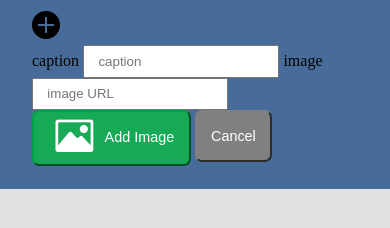
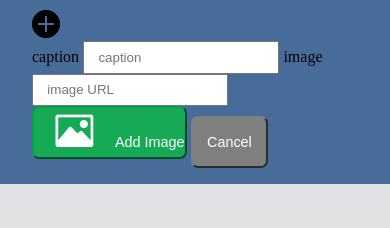
Before and after one commit to alexhidalgo/Day-28, a plain HTML site: page homework/index.html in a window 390 px wide. Drawn offline with nearby package versions, Linux system fonts and the light colour scheme; no server answers.

Commit message:
Added reset stylesheet to try and solve media query issue

```diff
--- a/homework/index.html
+++ b/homework/index.html
@@ -6,6 +6,8 @@
 	<link rel="stylesheet" href="styles/main.css">
 	<link rel="stylesheet" href="http://code.ionicframework.com/ionicons/2.0.1/css/ionicons.min.css">
 </head>
+	<link rel="stylesheet" href="styles/reset.css">
+
 <body ng-app='app'>
 	<div ng-controller="HttpCtrl">
 
@@ -18,13 +20,13 @@
 				<input placeholder="caption" type="text" ng-model="caption">
 				<label>image</label>
 				<input placeholder="image URL" type="text" ng-model="image">
-				<button class="submit-button" type="submit" ng-click="sendData(caption, image)"><i class="icon ion-image"></i>
-					<div>
-						Add Image
-					</div>
 
-				</button>
-				<button class="cancel-button">Cancel</button>
+				<div>
+					<button class="submit-button" type="submit" ng-click="sendData(caption, image)"><i class="icon ion-image"></i>Add Image</button>
+					<button class="cancel-button">Cancel</button>
+				</div>
+
+
 			</div>
 
 
--- a/homework/styles/main.css
+++ b/homework/styles/main.css
@@ -20,9 +20,7 @@ button {
 
 button div {
 	display: inline-block;
-	position: relative;
-	right: 1em;
-	bottom: 0.7em;
+
 }
 
 .input-form {
@@ -42,16 +40,12 @@ button div {
 	margin-right: 0.5em;
 	margin-left: 0.5em;
 	font-size: 3em;
-	line-height: 1.2em;
 }
 
 .cancel-button {
 	padding: 1.1em 1em;
 	background-color: grey;
 	border-color: grey;
-	position: relative;
-	bottom: 0.8em;
-
 
 }
 
--- /dev/null
+++ b/homework/styles/reset.css
@@ -0,0 +1,47 @@
+/**
+ * Eric Meyer's Reset CSS v2.0 (http://meyerweb.com/eric/tools/css/reset/)
+ * http://cssreset.com
+ */
+html, body, div, span, applet, object, iframe,
+h1, h2, h3, h4, h5, h6, p, blockquote, pre,
+a, abbr, acronym, address, big, cite, code,
+del, dfn, em, img, ins, kbd, q, s, samp,
+small, strike, strong, sub, sup, tt, var,
+b, u, i, center,
+dl, dt, dd, ol, ul, li,
+fieldset, form, label, legend,
+table, caption, tbody, tfoot, thead, tr, th, td,
+article, aside, canvas, details, embed,
+figure, figcaption, footer, header, hgroup,
+menu, nav, output, ruby, section, summary,
+time, mark, audio, video {
+	margin: 0;
+	padding: 0;
+	border: 0;
+	font-size: 100%;
+	font: inherit;
+	vertical-align: baseline;
+}
+/* HTML5 display-role reset for older browsers */
+article, aside, details, figcaption, figure,
+footer, header, hgroup, menu, nav, section {
+	display: block;
+}
+body {
+	line-height: 1;
+}
+ol, ul {
+	list-style: none;
+}
+blockquote, q {
+	quotes: none;
+}
+blockquote:before, blockquote:after,
+q:before, q:after {
+	content: '';
+	content: none;
+}
+table {
+	border-collapse: collapse;
+	border-spacing: 0;
+}
```
Lines whose indentation alone changed are shown as unchanged.
